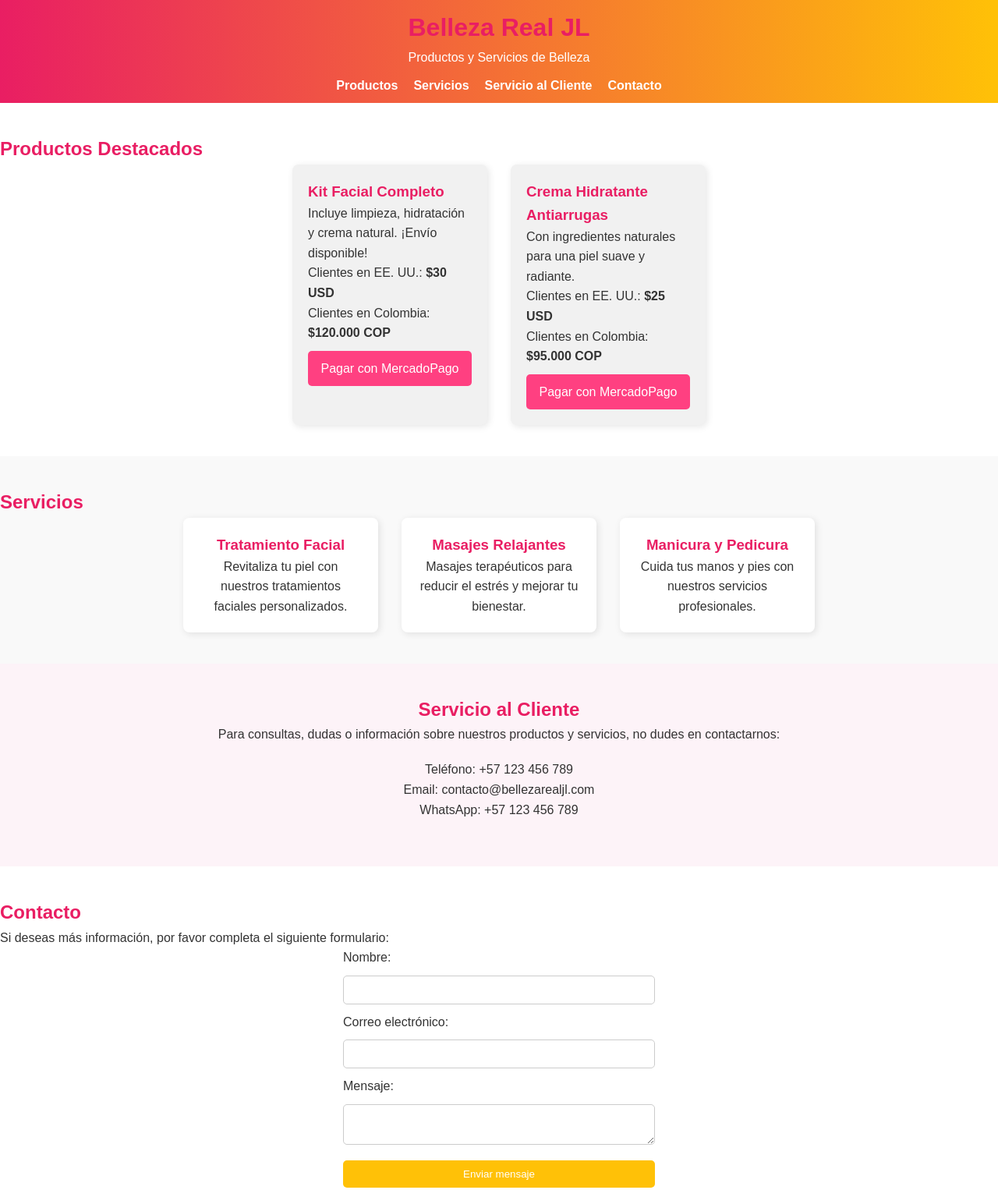
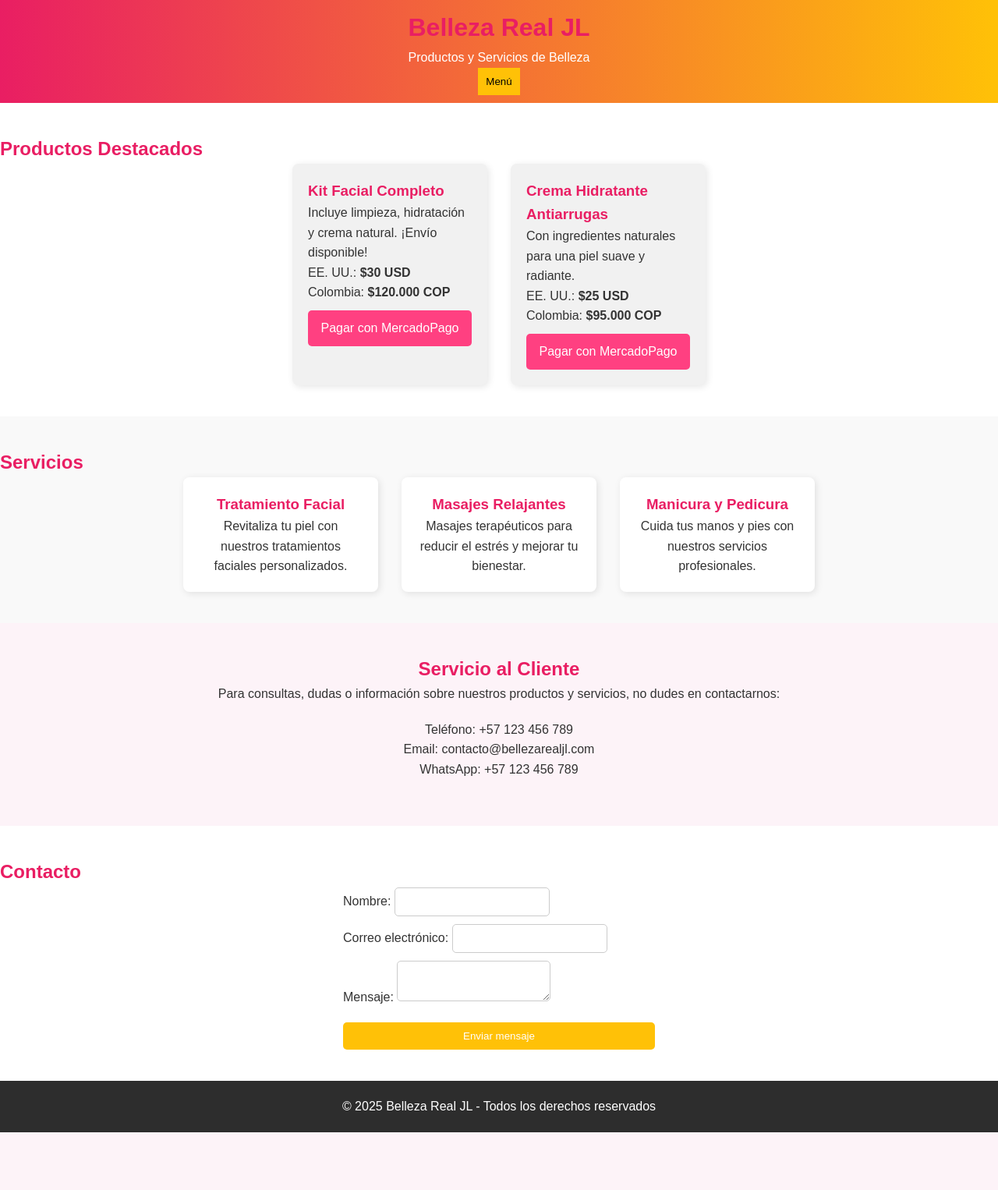
Before and after one commit to BellezaRealJl/BellezaRealJl, a plain HTML site: page index.html in a window 1280 px wide. Shown: the top 1526 px of the page at 78% size. After the commit the page ends 1452 px from the top, so only its background shows below. Drawn offline with Linux system fonts and the light colour scheme.

Commit message:
Update index.html

```diff
--- a/index.html
+++ b/index.html
@@ -7,13 +7,15 @@
   <link rel="stylesheet" href="style.css">
 </head>
 <body>
+
   <header>
     <div class="logo">
       <h1>Belleza Real JL</h1>
       <p>Productos y Servicios de Belleza</p>
     </div>
     <nav>
-      <ul>
+      <button class="menu-toggle">Menú</button>
+      <ul class="menu">
         <li><a href="#productos">Productos</a></li>
         <li><a href="#servicios">Servicios</a></li>
         <li><a href="#cliente">Servicio al Cliente</a></li>
@@ -29,19 +31,19 @@
         <h3>Kit Facial Completo</h3>
         <p>Incluye limpieza, hidratación y crema natural. ¡Envío disponible!</p>
         <ul>
-          <li>Clientes en EE. UU.: <strong>$30 USD</strong></li>
-          <li>Clientes en Colombia: <strong>$120.000 COP</strong></li>
+          <li>EE. UU.: <strong>$30 USD</strong></li>
+          <li>Colombia: <strong>$120.000 COP</strong></li>
         </ul>
-        <a href="https://link.mercadopago.com.co/bellezarealjl1" target="_blank" class="boton">Pagar con MercadoPago</a>
+        <a href="https://link.mercadopago.com.co/bellezarealjl1" class="boton">Pagar con MercadoPago</a>
       </div>
       <div class="producto">
         <h3>Crema Hidratante Antiarrugas</h3>
         <p>Con ingredientes naturales para una piel suave y radiante.</p>
         <ul>
-          <li>Clientes en EE. UU.: <strong>$25 USD</strong></li>
-          <li>Clientes en Colombia: <strong>$95.000 COP</strong></li>
+          <li>EE. UU.: <strong>$25 USD</strong></li>
+          <li>Colombia: <strong>$95.000 COP</strong></li>
         </ul>
-        <a href="https://link.mercadopago.com.co/bellezarealjl1" target="_blank" class="boton">Pagar con MercadoPago</a>
+        <a href="https://link.mercadopago.com.co/bellezarealjl1" class="boton">Pagar con MercadoPago</a>
       </div>
     </div>
   </section>
@@ -76,17 +78,16 @@
 
   <section id="contacto">
     <h2>Contacto</h2>
-    <p>Si deseas más información, por favor completa el siguiente formulario:</p>
     <form action="#" method="POST">
-      <label for="nombre">Nombre:</label>
-      <input type="text" id="nombre" name="nombre" required>
-
-      <label for="email">Correo electrónico:</label>
-      <input type="email" id="email" name="email" required>
-
-      <label for="mensaje">Mensaje:</label>
-      <textarea id="mensaje" name="mensaje" required></textarea>
-
+      <label>Nombre:
+        <input type="text" name="nombre" required>
+      </label>
+      <label>Correo electrónico:
+        <input type="email" name="email" required>
+      </label>
+      <label>Mensaje:
+        <textarea name="mensaje" required></textarea>
+      </label>
       <button type="submit" class="boton">Enviar mensaje</button>
     </form>
   </section>
@@ -94,20 +95,8 @@
   <footer>
     <p>&copy; 2025 Belleza Real JL - Todos los derechos reservados</p>
   </footer>
+
+  <script src="script.js"></script>
+
 </body>
 </html>
-<nav>
-  <button class="menu-toggle">Menú</button>
-  <ul class="menu">
-    <li><a href="#">Inicio</a></li>
-    <li><a href="#">Servicios</a></li>
-    <li><a href="#">Contacto</a></li>
-  </ul>
-</nav>
-<div class="img-container">
-  <img src="imagen.jpg" alt="Ejemplo">
-</div>
-<section class="section">
-  <h2>Bienvenido a mi página</h2>
-  <p>Este es un contenido con animación al desplazarse.</p>
-</section>
```
